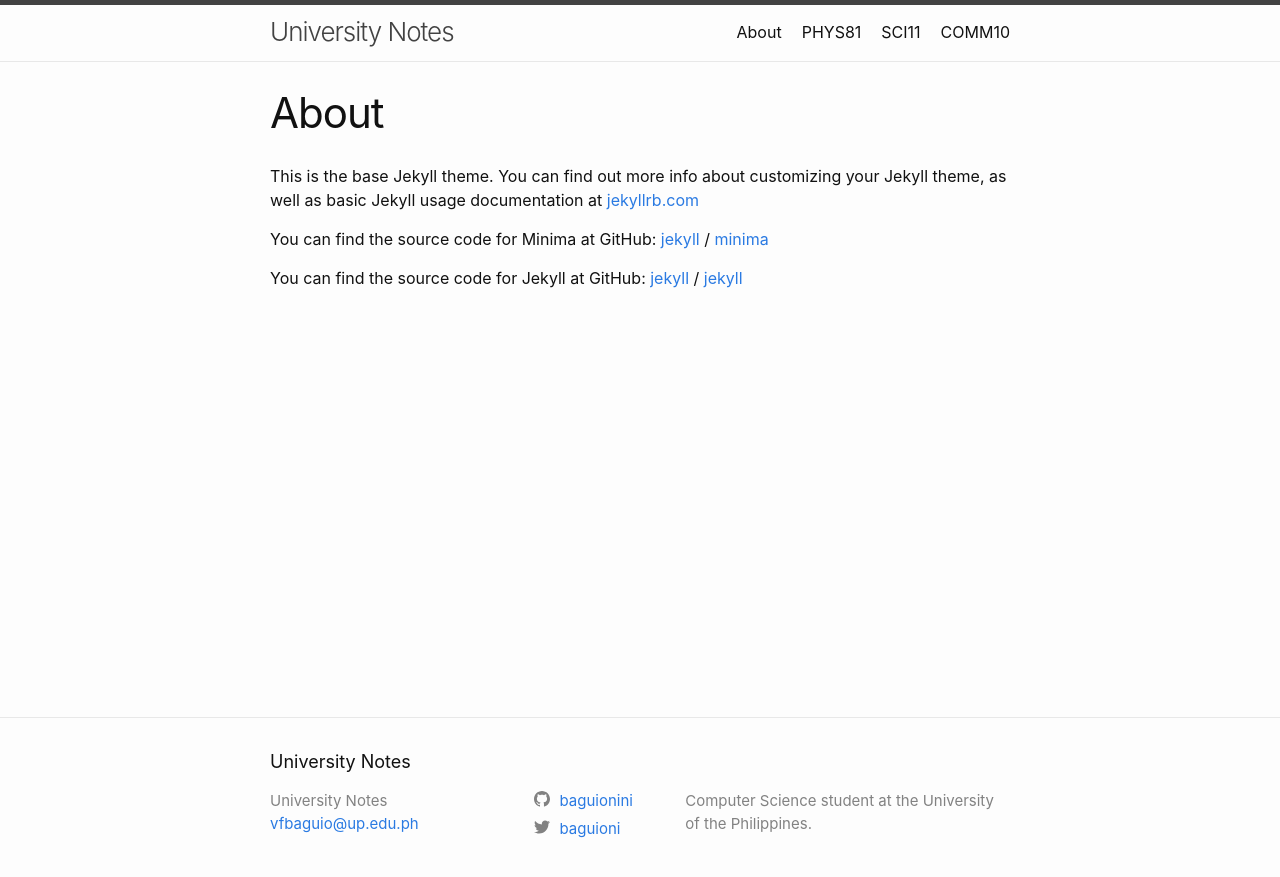
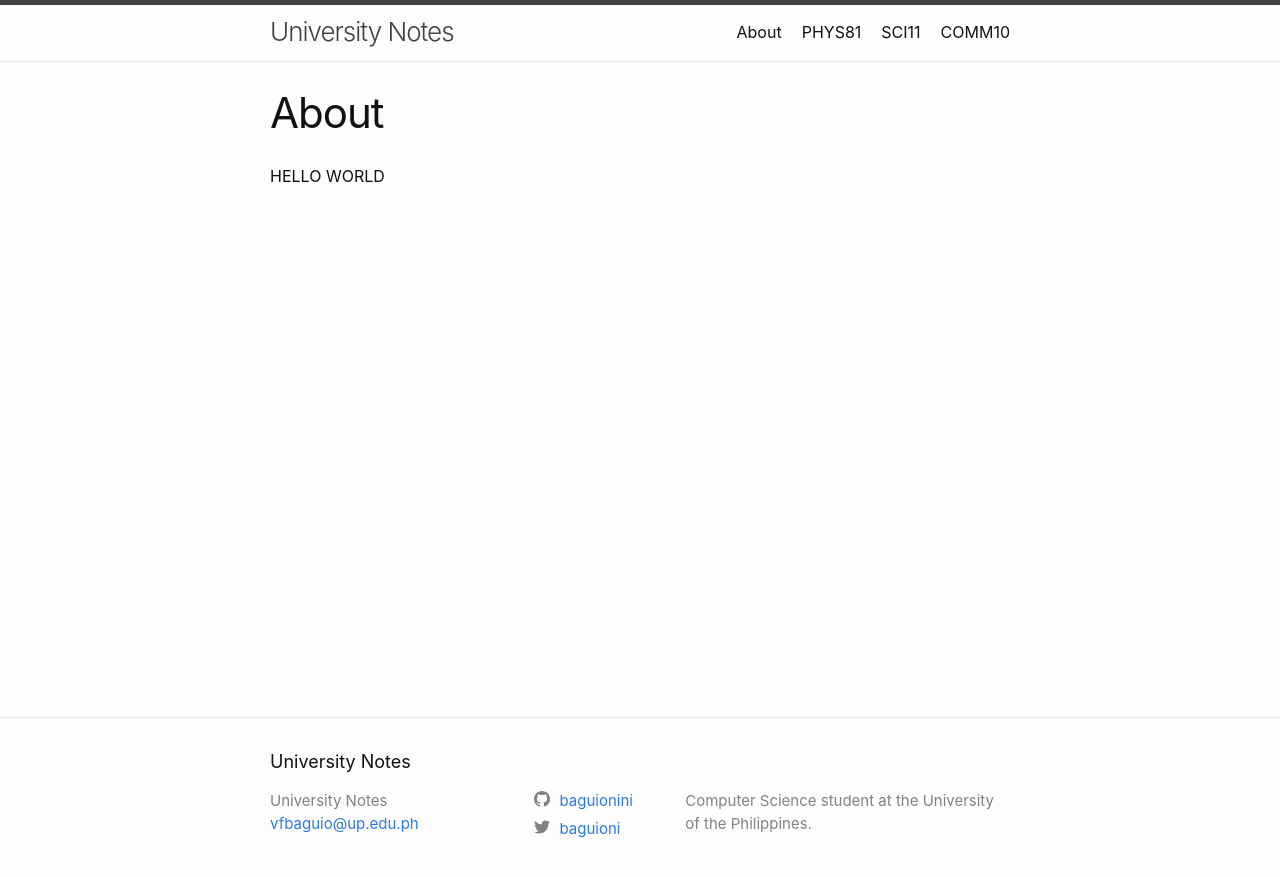
Before and after one commit to baguionini/University, a Jekyll site: the page built from about.markdown, in a window 1280 px wide. Shown: the top 877 px of the page. Built offline with Jekyll 4.4.1, drawn with Linux system fonts in a browser that asks for light colours.

Commit message:
about file

```diff
--- a/about.markdown
+++ b/about.markdown
@@ -3,16 +3,4 @@ layout: page
 title: About
 permalink: /about/
 ---
-
-This is the base Jekyll theme. You can find out more info about customizing your Jekyll theme, as well as basic Jekyll usage documentation at [jekyllrb.com](https://jekyllrb.com/)
-
-You can find the source code for Minima at GitHub:
-[jekyll][jekyll-organization] /
-[minima](https://github.com/jekyll/minima)
-
-You can find the source code for Jekyll at GitHub:
-[jekyll][jekyll-organization] /
-[jekyll](https://github.com/jekyll/jekyll)
-
-
-[jekyll-organization]: https://github.com/jekyll
+HELLO WORLD
```
